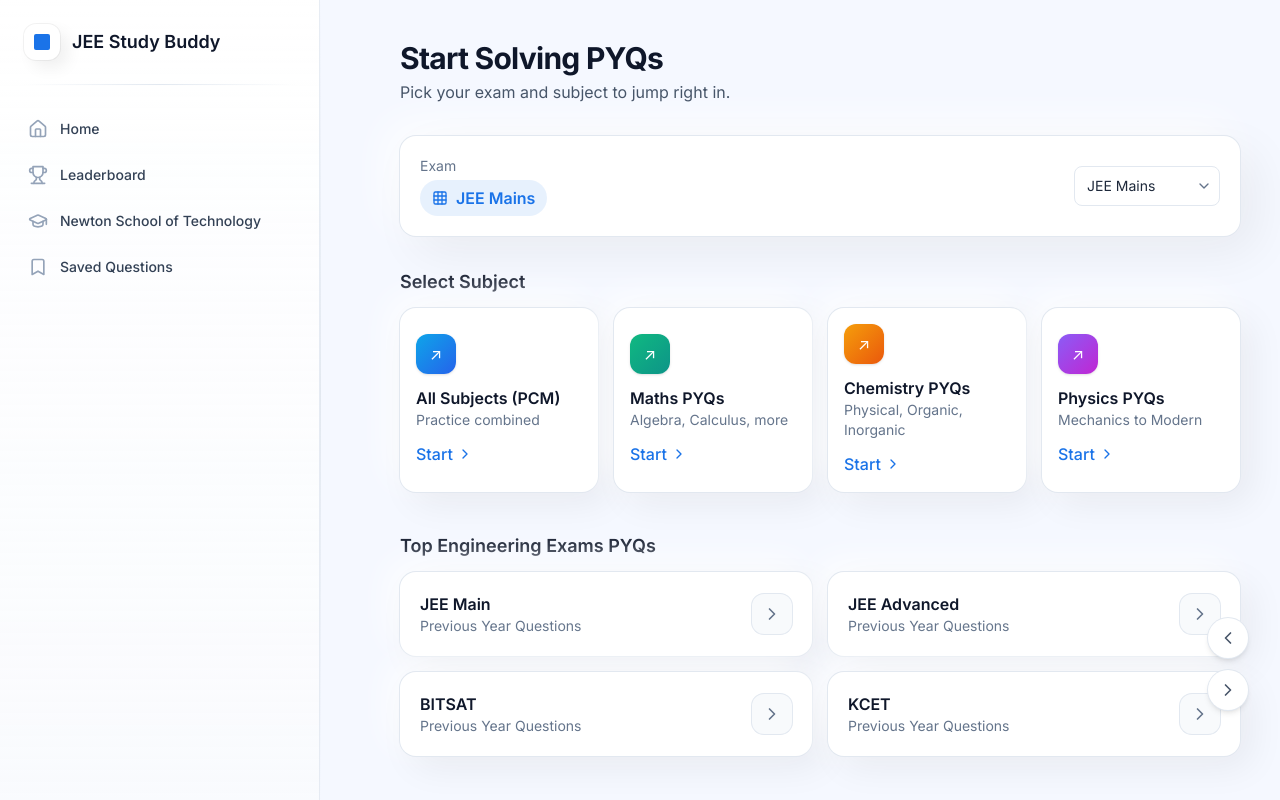
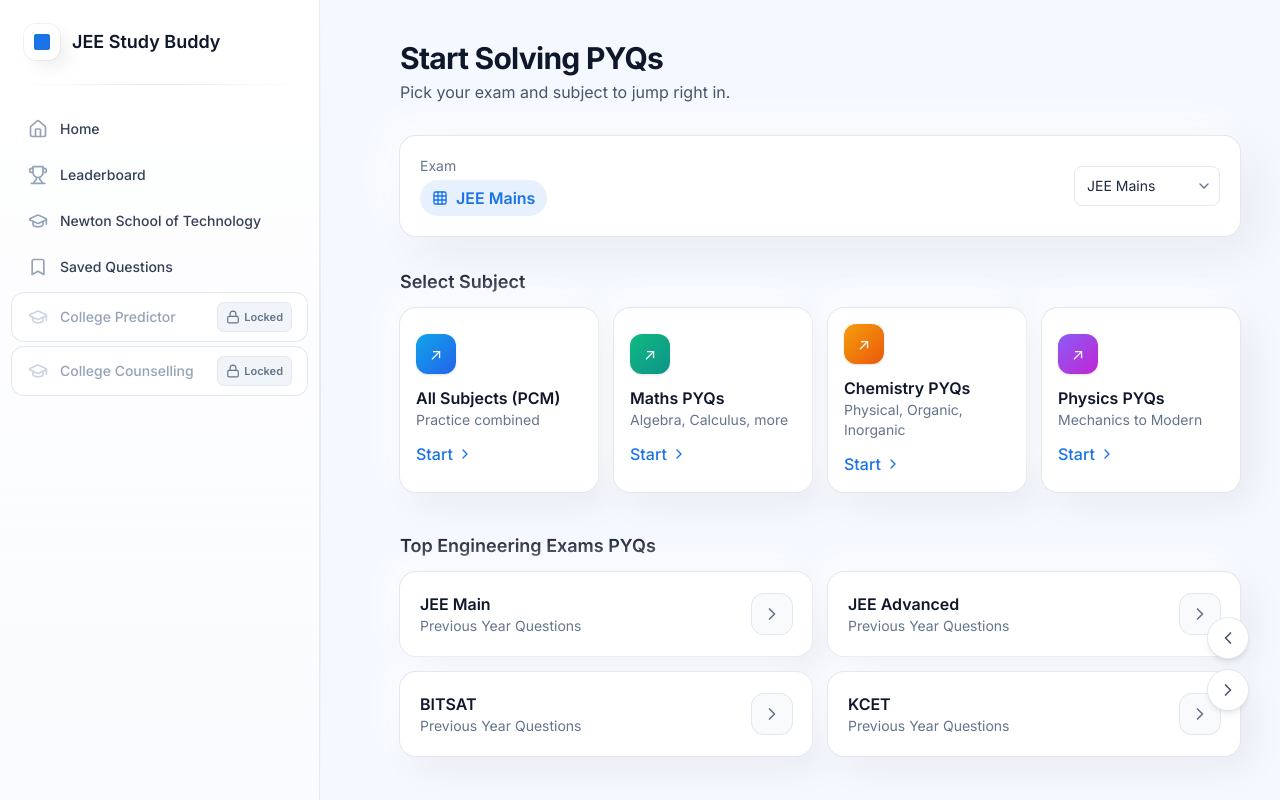
Before and after one commit to sarigama-yerra/frontend-repo_5ytx4ga6_yjakbw, a React (Vite) app: page /solve in a window 1280 px wide. Shown: the top 800 px of the page. Built offline with nearby package versions, Linux system fonts and the light colour scheme; a web font is replaced by a local one.

Commit message:
Update project prj_5ytx4ga6 - 2025-11-21T10:53:13.753Z

```diff
--- a/src/pages/Solve.jsx
+++ b/src/pages/Solve.jsx
@@ -1,6 +1,6 @@
 import React, { useState } from 'react'
 import { motion, AnimatePresence } from 'framer-motion'
-import { Home, Trophy, Bookmark, GraduationCap, ChevronRight, ChevronLeft, ChevronDown, Grid3X3, Menu, X, Check, CalendarDays } from 'lucide-react'
+import { Home, Trophy, Bookmark, GraduationCap, ChevronRight, ChevronLeft, ChevronDown, Grid3X3, Menu, X, Check, CalendarDays, Lock } from 'lucide-react'
 import { useNavigate } from 'react-router-dom'
 
 function Sidebar() {
@@ -9,6 +9,8 @@
     { label: 'Leaderboard', icon: Trophy },
     { label: 'Newton School of Technology', icon: GraduationCap },
     { label: 'Saved Questions', icon: Bookmark },
+    { label: 'College Predictor', icon: GraduationCap, locked: true },
+    { label: 'College Counselling', icon: GraduationCap, locked: true },
   ]
 
   return (
@@ -30,9 +32,23 @@
         <ul className="space-y-1.5">
           {menu.map((m, i) => (
             <li key={i}>
-              <a href="#" className="group flex items-center gap-3 rounded-xl px-4 py-2.5 text-sm font-medium text-slate-700 hover:text-slate-900 hover:bg-slate-50 ring-1 ring-transparent hover:ring-slate-200 transition">
-                <m.icon className="h-5 w-5 text-slate-400 group-hover:text-[#1A73E8]" />
-                <span>{m.label}</span>
+              <a
+                href="#"
+                aria-disabled={m.locked ? true : undefined}
+                onClick={(e) => {
+                  if (m.locked) e.preventDefault()
+                }}
+                className={`group flex items-center justify-between gap-3 rounded-xl px-4 py-2.5 text-sm font-medium transition ring-1 ${m.locked ? 'text-slate-400 cursor-not-allowed bg-white ring-slate-200' : 'text-slate-700 hover:text-slate-900 hover:bg-slate-50 ring-transparent hover:ring-slate-200'}`}
+              >
+                <span className="flex items-center gap-3">
+                  <m.icon className={`h-5 w-5 ${m.locked ? 'text-slate-300' : 'text-slate-400 group-hover:text-[#1A73E8]'}`} />
+                  <span>{m.label}</span>
+                </span>
+                {m.locked && (
+                  <span className="inline-flex items-center gap-1 rounded-md bg-slate-100 text-slate-500 px-2 py-1 text-[11px] font-semibold ring-1 ring-slate-200">
+                    <Lock className="h-3.5 w-3.5" /> Locked
+                  </span>
+                )}
               </a>
             </li>
           ))}
@@ -48,6 +64,8 @@
     { label: 'Leaderboard', icon: Trophy },
     { label: 'Newton School of Technology', icon: GraduationCap },
     { label: 'Saved Questions', icon: Bookmark },
+    { label: 'College Predictor', icon: GraduationCap, locked: true },
+    { label: 'College Counselling', icon: GraduationCap, locked: true },
   ]
 
   return (
@@ -86,9 +104,27 @@
               <ul className="space-y-1.5">
                 {menu.map((m, i) => (
                   <li key={i}>
-                    <a href="#" onClick={onClose} className="group flex items-center gap-3 rounded-xl px-4 py-2.5 text-sm font-medium text-slate-700 hover:text-slate-900 hover:bg-slate-50 ring-1 ring-transparent hover:ring-slate-200 transition">
-                      <m.icon className="h-5 w-5 text-slate-400 group-hover:text-[#1A73E8]" />
-                      <span>{m.label}</span>
+                    <a
+                      href="#"
+                      onClick={(e) => {
+                        if (m.locked) {
+                          e.preventDefault();
+                          return; // stay in place for locked
+                        }
+                        onClose();
+                      }}
+                      aria-disabled={m.locked ? true : undefined}
+                      className={`group flex items-center justify-between gap-3 rounded-xl px-4 py-2.5 text-sm font-medium transition ring-1 ${m.locked ? 'text-slate-400 cursor-not-allowed bg-white ring-slate-200' : 'text-slate-700 hover:text-slate-900 hover:bg-slate-50 ring-transparent hover:ring-slate-200'}`}
+                    >
+                      <span className="flex items-center gap-3">
+                        <m.icon className={`h-5 w-5 ${m.locked ? 'text-slate-300' : 'text-slate-400 group-hover:text-[#1A73E8]'}`} />
+                        <span>{m.label}</span>
+                      </span>
+                      {m.locked && (
+                        <span className="inline-flex items-center gap-1 rounded-md bg-slate-100 text-slate-500 px-2 py-1 text-[11px] font-semibold ring-1 ring-slate-200">
+                          <Lock className="h-3.5 w-3.5" /> Locked
+                        </span>
+                      )}
                     </a>
                   </li>
                 ))}
```
Also changed, not shown: 1 other file (tests, documents, lock files or other folders).
